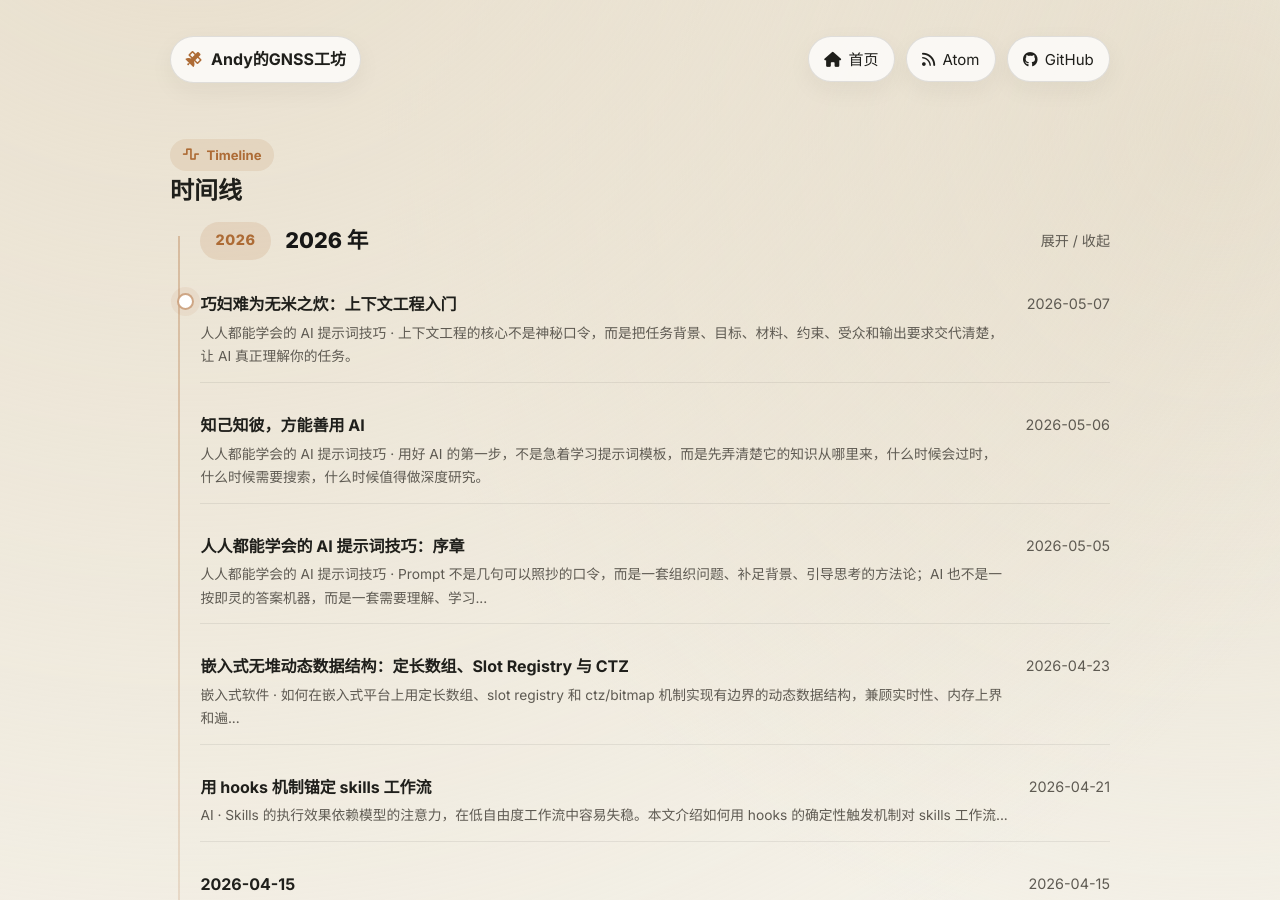
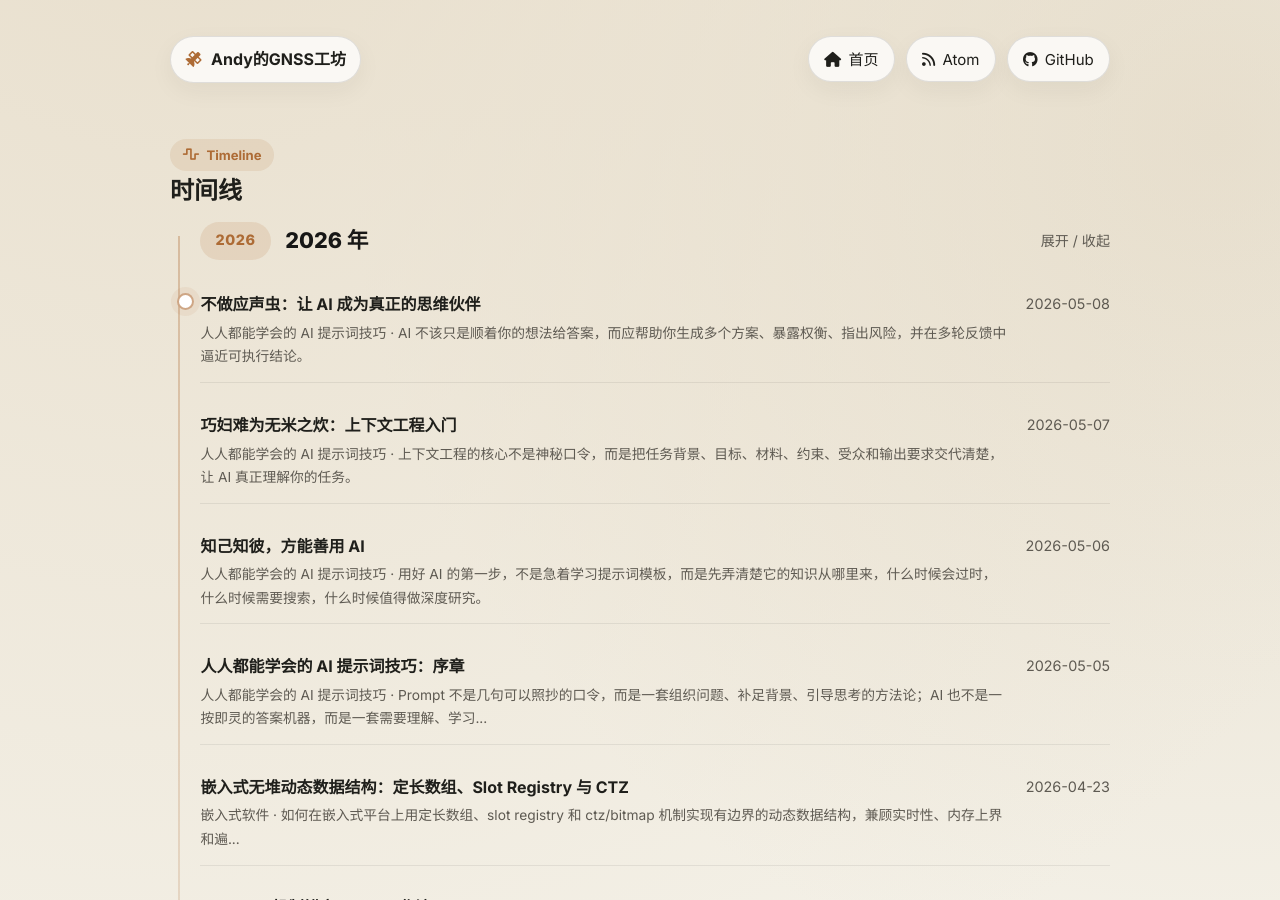
Before and after one commit to shenqislx/gnss-workshop.github.io, a Jekyll site: the page built from articles/index.html, in a window 1280 px wide and 900 px high. Built offline with Jekyll 4.4.1, drawn with Linux system fonts in a browser that asks for light colours; some of the changed text lies outside the part shown.

Commit message:
new article: ai-prompt-column-02-context-engineering.md

````diff
--- a/_articles/draft/ai-prompt-column-03-thinking-partner.md
+++ b/_articles/ai-prompt-column-03-thinking-partner.md
@@ -1,16 +1,25 @@
+---
+title: "不做应声虫：让 AI 成为真正的思维伙伴"
+layout: article
+date: 2026-05-08
+category: "人人都能学会的 AI 提示词技巧"
+author: "Andy"
+summary: "AI 不该只是顺着你的想法给答案，而应帮助你生成多个方案、暴露权衡、指出风险，并在多轮反馈中逼近可执行结论。"
+---
+
 # 不做应声虫：让 AI 成为真正的思维伙伴
 
 > 兼听则明，偏信则暗。
 
-这句话讲的是听取意见的方式，用在 AI 上也很准确。很多人已经习惯让 AI 回答问题、整理资料、润色文字，却还没有真正把它当成“思维伙伴”来使用。所谓思维伙伴，不是替你拍板，也不是顺着你的想法说好听话，而是帮助你看见更多选项、拆开复杂权衡、发现被忽略的风险。
+这句话讲的是听取意见的方式，用在 AI 上也很准确。很多人已经习惯让 AI 回答问题、整理资料、润色文字，却还没有真正把它当成“思维伙伴”来使用。所谓思维伙伴，绝不是替你拍板，也不是顺着你的想法溜须拍马，而是帮助你看见更多选项、拆开复杂权衡、发现被忽略的风险。
 
-AI 的确很适合陪人想问题。它反应快，知识面广，能在短时间内提出多个角度；但它也有一个明显弱点：如果你问得太像求认同，它往往会给你认同。你问“这个想法是不是很好”，它很容易顺着你说；你要求它比较、质疑、评分、找漏洞，它才更可能进入有价值的分析。
+AI 很适合陪人想问题。它反应快，知识面广，能在短时间内提出多个角度；但它也有一个明显弱点：如果你问得太像寻求认同，它往往就会不加思考直接给你认同。比如你问“这个想法是不是很好”，它很容易顺着你说；你要求它比较、质疑、评分、找漏洞，它才更可能进入有价值的分析。
 
 因此，这一篇要谈的不是“让 AI 给答案”，而是怎样让 AI 参与思考。真正高质量的用法，是让它生成多个方案，暴露权衡，指出风险，并在一轮又一轮反馈中逐步逼近可执行结论。
 
 ## 一、他山之石：AI 不只是回答问题，而是陪你想问题
 
-“他山之石，可以攻玉。”人在做决定时，最缺的常常不是信息，而是外部视角。我们会被已有经验牵着走，也会被眼前压力限制住想象。AI 的价值，正在于它可以快速把问题从一个角度扩展到多个角度，让你看到原本没有想到的路径。
+他山之石，可以攻玉。人在做决定时，最缺的常常不是信息，而是外部视角。我们会被已有经验牵着走，也会被眼前压力限制住想象。AI 的价值，正在于它可以快速把问题从一个角度扩展到多个角度，让你看到原本没有想到的路径。
 
 比如购车，不只是比较品牌和价格，还涉及通勤距离、家庭人数、停车条件、保险、保养、贷款压力和未来几年是否会换工作。你单问“买哪辆车好”，AI 只能给出泛泛的推荐；但如果你把预算、使用场景、所在城市、家里是否有老人孩子、是否能安装充电桩讲清楚，它就能把问题拆成几个方案：省钱优先、空间优先、低维护成本优先、长期保值优先。
 
@@ -44,9 +53,15 @@
 
 ## 三、博观而约取：头脑风暴的正确流程
 
-苏轼说：“博观而约取，厚积而薄发。”头脑风暴也是如此。先广泛展开，再收束选择；先允许多个可能，再进入执行细节。如果一开始就要求 AI 给“最佳方案”，它很容易过早收敛，把问题缩成一个看似确定、实则草率的答案。
+博观而约取，厚积而薄发。头脑风暴也是如此。先广泛展开，再收束选择；先允许多个可能，再进入执行细节。如果一开始就要求 AI 给“最佳方案”，它很容易过早收敛，给出一个看似明确、其实考虑不周的答案。
 
-更稳妥的流程可以分六步。第一，提供基本背景；第二，要求生成 3 到 5 个不同方案；第三，指出你喜欢和不喜欢的部分；第四，补充新的限制、偏好和资源；第五，要求生成第二轮方案；第六，选定方向后继续细化执行步骤。
+更稳妥的做法可以分六步：
+1. 提供基本背景；
+2. 要求生成 3 到 5 个不同方案；
+3. 指出你喜欢和不喜欢的部分；
+4. 补充新的限制、偏好和资源；
+5. 要求生成第二轮方案；
+6. 选定方向后继续细化执行步骤。
 
 这套流程在生活决策里很有用。比如债务还款，信用卡、学生贷款、亲友借款的压力并不一样。信用卡利率高，适合优先处理；学生贷款可能利率较低，但期限长；亲友借款未必有利息，却有情感压力。让 AI 只说“先还高利率债务”不够，你还需要它把财务成本和关系成本一起放进来比较。
 
@@ -62,27 +77,29 @@
 
 ## 四、操千曲而后晓声：让 AI 深度思考，而不是秒回
 
-“操千曲而后晓声，观千剑而后识器。”复杂任务需要时间换质量。简单事实可以快速回答，比如“这个词是什么意思”“这段话有没有错别字”；但多约束、多目标、多文档的问题，如果要求 AI 秒回，结果往往只能停留在表面。
+操千曲而后晓声，观千剑而后识器。
+
+复杂任务需要时间换质量。简单事实可以快速回答，比如“这个词是什么意思”“这段话有没有错别字”；但多约束、多目标、多文档的问题，如果要求 AI 秒回，结果往往只能停留在表面。
 
 买车决策就是一个典型复杂任务。车价只是第一层，后面还有保险、贷款利率、维修成本、保值率、家庭成员使用场景、停车条件，以及未来三五年的收入稳定性。你让 AI 快速推荐车型，它可能给出几款热门车；你让它先分析权衡，再比较方案，它才可能把“买得起”和“养得住”分开讨论。
 
-旅行计划也一样。罗马一日游不是简单把斗兽场、梵蒂冈、许愿池塞进一天。景点开放时间、排队长度、彼此距离、同行人体力、是否带孩子、午餐位置、天气和交通罢工，都可能影响路线。如果 AI 只是按热门程度排序，安排会看起来漂亮，实际走起来很累。
+旅行计划也一样。罗马一日游不是简单把斗兽场、梵蒂冈、许愿池塞进一天。景点开放时间、排队长度、彼此距离、同行人体力、是否带孩子、午餐位置、天气和交通罢工，都可能影响路线。如果 AI 只是按热门程度把景点排在一起，行程表看着充实，真正走起来却可能很累。
 
-因此，面对复杂任务，可以明确要求 AI 放慢：
+因此，面对复杂任务，可以明确要求 AI 放慢节奏：
 
 ```text
-请先分析目标、限制和主要权衡，再给建议。不要直接给结论。请指出哪些信息不足，以及这些不确定性会如何影响判断。
+请先分析目标、限制和主要利弊，再给建议。不要直接给结论。请指出哪些信息不足，以及这些不确定性会如何影响判断。
 ```
 
-这不是迷信“深度思考”四个字，而是把回答顺序改掉。**先分析，再建议；先列不确定性，再给结论**。过去很多提示词会写“一步一步思考”，现在更实用的是表达高层意图：请认真权衡、请充分分析、请先找出缺口再回答。当你让 AI 解释理由、比较选项、说明失败条件，它就更难只给一段顺滑但空泛的话。
+这不是迷信“深度思考”四个字，而是把回答顺序改掉。**先分析，再建议；先列不确定性，再给结论**。过去很多提示词会写“一步一步思考”（CoT，思维链），现在更实用的是表达高层意图：请认真权衡、请充分分析、请先找出缺口再回答。当你让 AI 解释理由、比较选项、说明失败条件，它就更难只给一段顺滑但空泛的话。
 
 当然，也不必所有问题都让 AI 长篇分析。问一句常识，快速回答就好；涉及金钱、时间、家庭、职业或长期承诺的问题，才值得要求它多花几步推理。工具的使用强度，要和问题的重要性匹配。
 
 ## 五、众恶之必察焉：警惕迎合性偏差
 
-《论语》说：“众恶之，必察焉；众好之，必察焉。”别人都说不好，要仔细看；别人都说好，也要仔细看。AI 也是如此。它经过人类反馈训练，往往倾向于给出让用户满意的回答。这有助于对话友好，却也可能让它变成应声虫。
+《论语》：“众恶之，必察焉；众好之，必察焉。”别人都说不好，要仔细看；别人都说好，也要仔细看。AI 经过人类反馈训练，往往倾向于给出让用户满意的回答。这有助于对话友好，却也可能让它变成应声虫。
 
-如果你问“这个方案是不是很优秀”，AI 很可能会先肯定你的思路，再补几句温和建议。你问“远程办公是不是效率更高”，它可能顺着“效率更高”来组织理由。你问“帮我找出这个商业点子的亮点”，它就会努力找亮点，哪怕这个点子真正需要的是冷静拆解。
+如果你问“这个方案是不是很优秀”，AI 很可能会先肯定你的思路，再补几句温和建议。你问“远程办公是不是效率更高”，它可能顺着“效率更高”来组织理由。你问“帮我找出这个商业点子的亮点”，它就会努力找亮点，哪怕这个点子真正需要的是冷静分析、仔细拆解。
 
 问题不在于 AI 故意讨好你，而在于你的提问已经把方向写进去了。带有强烈预设的问题，会把回答推向预设结论。**想要得到批判性分析，就不要把结论藏在问题里**。
 
````
Also changed, not shown: other parts of _articles/ai-prompt-column-03-thinking-partner.md (+4 -4 lines).
